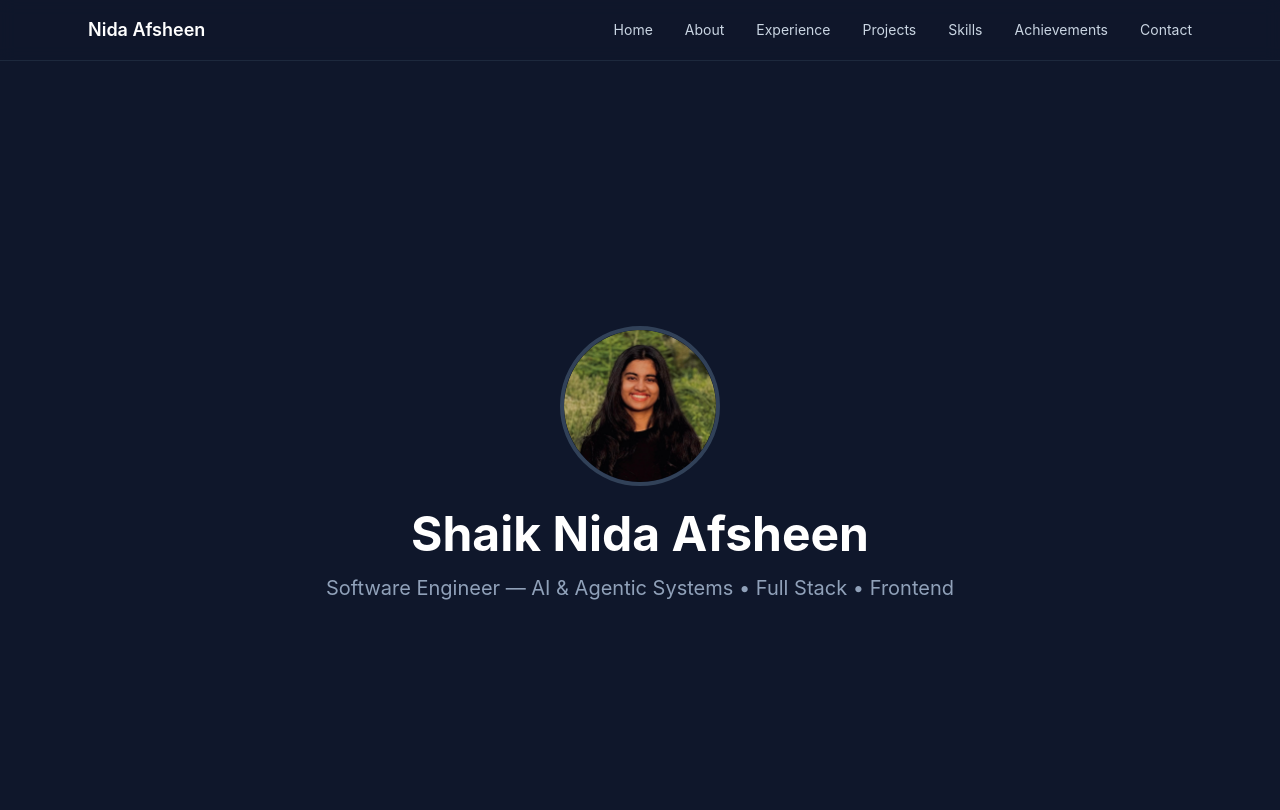
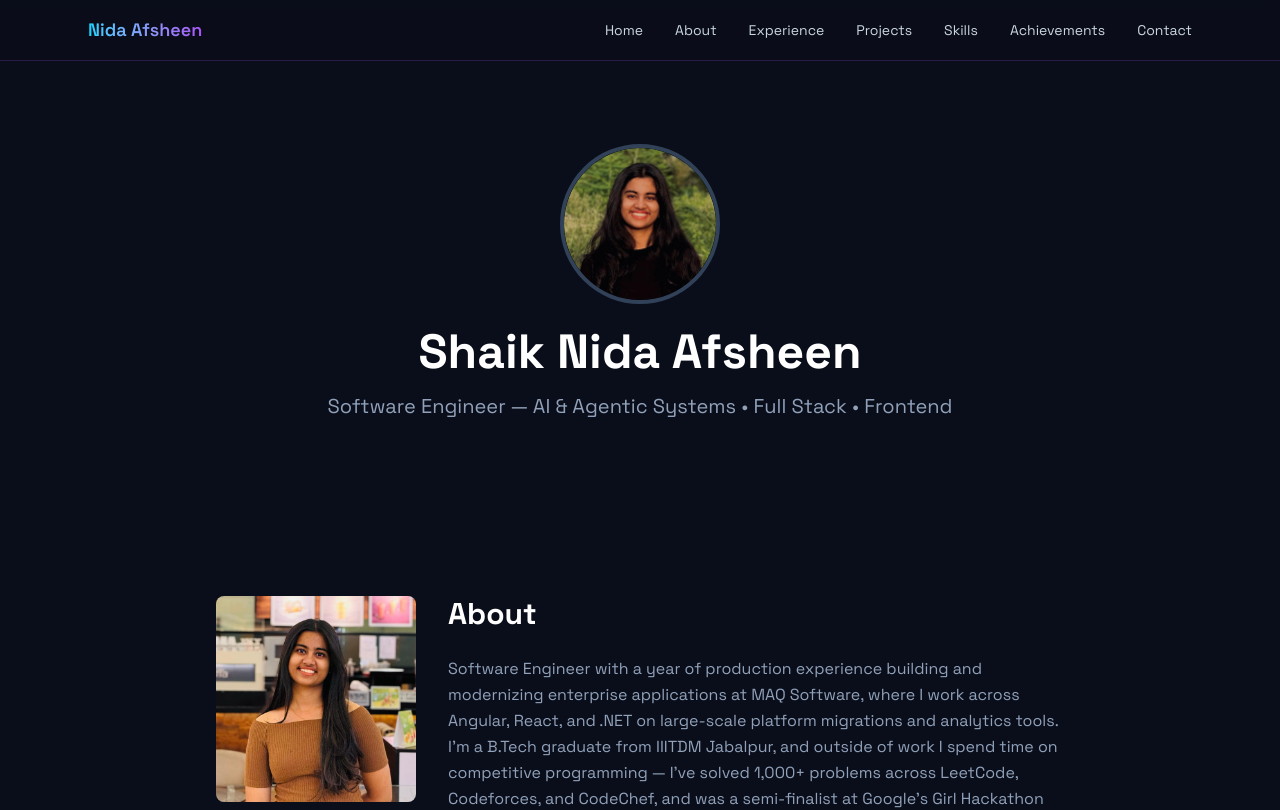
Before and after one commit to afsheen1604/my-portfolio, a React (Vite) app: page / in a window 1280 px wide. Shown: the top 810 px of the page. Built offline with nearby package versions, Linux system fonts and the light colour scheme.

Commit message:
feat: apply neon color palette and Space Grotesk font to navbar and layout

```diff
--- a/index.html
+++ b/index.html
@@ -3,6 +3,9 @@
   <head>
     <meta charset="UTF-8" />
     <link rel="icon" type="image/svg+xml" href="/favicon.svg" />
+    <link rel="preconnect" href="https://fonts.googleapis.com" />
+    <link rel="preconnect" href="https://fonts.gstatic.com" crossorigin />
+    <link href="https://fonts.googleapis.com/css2?family=Space+Grotesk:wght@400;500;600;700&display=swap" rel="stylesheet" />
     <meta name="viewport" content="width=device-width, initial-scale=1.0" />
     <title>my-portfolio</title>
   </head>
--- a/src/components/layout/Layout.tsx
+++ b/src/components/layout/Layout.tsx
@@ -3,7 +3,7 @@ import Navbar from "./Navbar";
 
 export default function Layout({ children }: { children: ReactNode }) {
   return (
-    <div className="bg-slate-900 min-h-screen">
+    <div className="bg-bg min-h-screen">
       <Navbar />
       <main className="pt-16">{children}</main>
     </div>
--- a/src/components/layout/Navbar.tsx
+++ b/src/components/layout/Navbar.tsx
@@ -10,9 +10,12 @@ const navLinks = [
 
 export default function Navbar() {
   return (
-    <nav className="fixed top-0 left-0 w-full z-50 bg-slate-900/80 backdrop-blur border-b border-slate-800">
+    <nav className="fixed top-0 left-0 w-full z-50 bg-bg/80 backdrop-blur border-b border-neon-violet/20">
       <div className="max-w-6xl mx-auto px-6 py-4 flex items-center justify-between">
-        <a href="#home" className="text-white font-semibold text-lg">
+        <a
+          href="#home"
+          className="font-semibold text-lg bg-gradient-to-r from-neon-blue to-neon-violet bg-clip-text text-transparent"
+        >
           Nida Afsheen
         </a>
         <ul className="hidden md:flex gap-8 text-sm text-slate-300">
@@ -20,7 +23,7 @@ export default function Navbar() {
             <li key={link.href}>
               <a
                 href={link.href}
-                className="hover:text-white transition-colors"
+                className="hover:text-neon-blue transition-colors"
               >
                 {link.label}
               </a>
--- a/src/components/sections/Home.tsx
+++ b/src/components/sections/Home.tsx
@@ -4,7 +4,7 @@ export default function Home() {
   return (
     <section
       id="home"
-      className="min-h-screen flex flex-col items-center justify-center gap-6 px-6"
+      className="flex flex-col items-center justify-center gap-6 px-6 py-20"
     >
       <img
         src={profilePic}
--- a/src/index.css
+++ b/src/index.css
@@ -1 +1,16 @@
 @import "tailwindcss";
+
+@theme {
+  --font-sans: "Space Grotesk", ui-sans-serif, system-ui, sans-serif;
+
+  --color-bg: #0a0e1a;
+  --color-bg-soft: #0f1424;
+  --color-neon-blue: #00d4ff;
+  --color-neon-violet: #a855f7;
+  --color-neon-pink: #ec4899;
+}
+
+body {
+  background-color: var(--color-bg);
+  font-family: var(--font-sans);
+}
```
